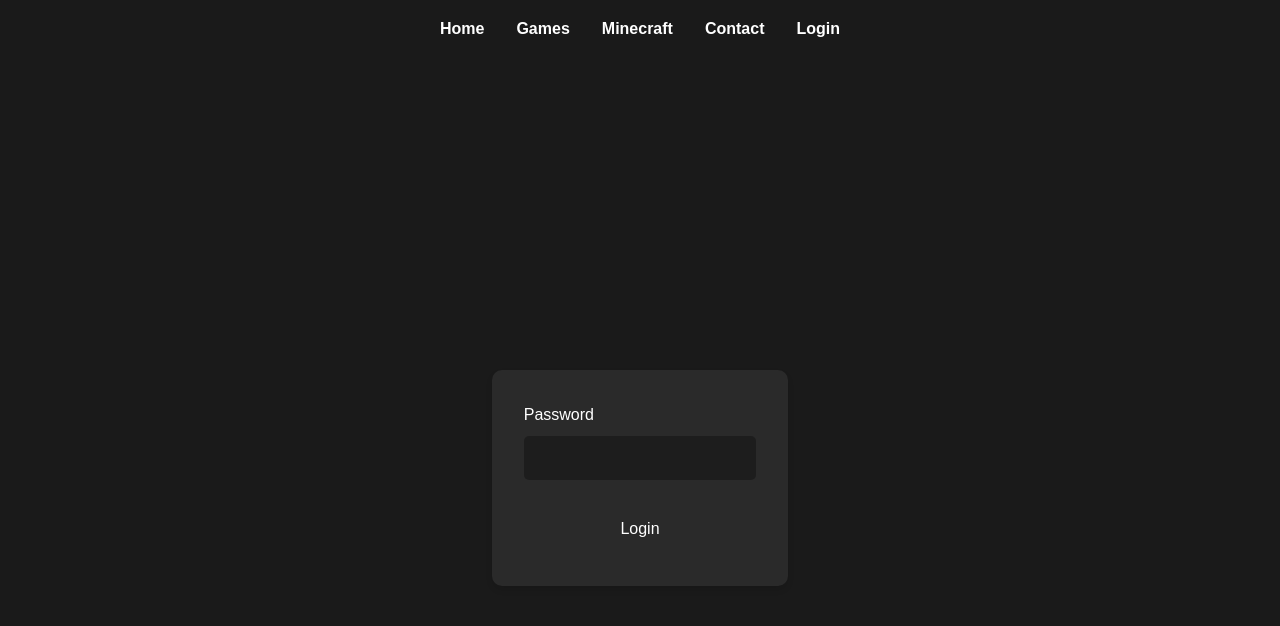
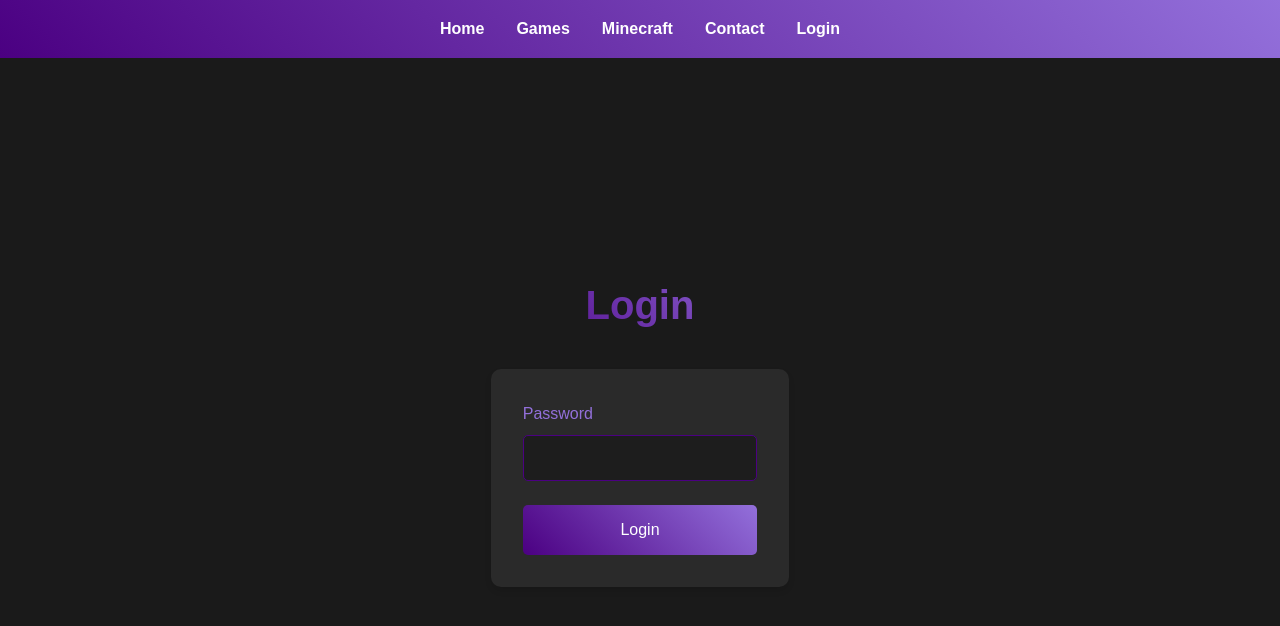
Before and after one commit to wallpunchercentral/Hub, a plain HTML site: page login.html in a window 1280 px wide. Drawn offline with Linux system fonts and the light colour scheme.

Commit message:
Update login.html

```diff
--- a/login.html
+++ b/login.html
@@ -31,7 +31,7 @@
         }
 
         .navbar {
-            background: linear-gradient(45deg, var(--dark-red), var(--pink));
+            background: linear-gradient(45deg, var(--dark-purple), var(--light-purple));
             padding: 1rem;
             position: fixed;
             width: 100%;
@@ -67,7 +67,7 @@
             text-align: center;
             font-size: 2.5rem;
             margin-bottom: 2rem;
-            background: linear-gradient(45deg, var(--dark-red), var(--pink));
+            background: linear-gradient(45deg, var(--dark-purple), var(--light-purple));
             -webkit-background-clip: text;
             -webkit-text-fill-color: transparent;
         }
@@ -86,14 +86,14 @@
         .form-group label {
             display: block;
             margin-bottom: 0.5rem;
-            color: var(--pink);
+            color: var(--light-purple);
         }
 
         .form-group input {
             width: 100%;
             padding: 0.8rem;
             background: rgba(0, 0, 0, 0.3);
-            border: 1px solid var(--dark-red);
+            border: 1px solid var(--dark-purple);
             border-radius: 5px;
             color: var(--text-light);
             font-size: 1rem;
@@ -102,12 +102,12 @@
 
         .form-group input:focus {
             outline: none;
-            border-color: var(--pink);
+            border-color: var(--light-purple);
         }
 
         .login-btn {
             width: 100%;
-            background: linear-gradient(45deg, var(--dark-red), var(--pink));
+            background: linear-gradient(45deg, var(--dark-purple), var(--light-purple));
             color: var(--text-light);
             padding: 1rem;
             border: none;
@@ -127,13 +127,13 @@
         }
 
         .form-footer a {
-            color: var(--pink);
+            color: var(--light-purple);
             text-decoration: none;
             transition: color 0.3s ease;
         }
 
         .form-footer a:hover {
-            color: var(--dark-red);
+            color: var(--dark-purple);
         }
 
         @media (max-width: 768px) {
```
